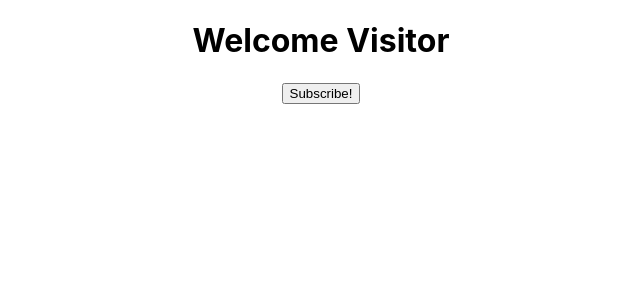
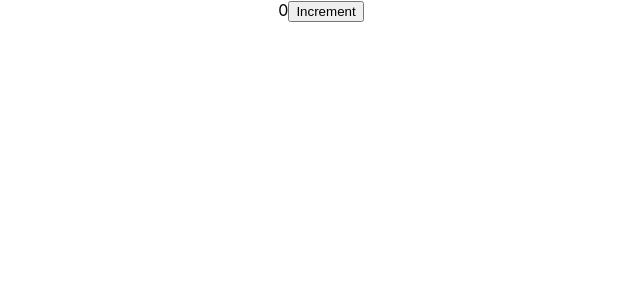
Before and after one commit to jeus0630/React-Codevolution, a React (Create React App) app: page / in a window 1280 px wide. Shown: the top 300 px of the page, without its empty margins (319-959 px from the left). Built offline with nearby package versions, Linux system fonts and the light colour scheme.

Commit message:
docs : Counter
setState

```diff
--- a/src/App.tsx
+++ b/src/App.tsx
@@ -1,11 +1,13 @@
 import React from 'react';
 import './App.css';
 import Message from "./components/Message";
+import Counter from "./components/Counter";
 
 function App() {
     return (
         <div className="App">
-            <Message></Message>
+            <Counter></Counter>
+            {/*<Message></Message>*/}
             {/*<Greet name={"Bruce"} heroName={"Batman"}>*/}
             {/*    <p>This is Children Props</p>*/}
             {/*</Greet>*/}
--- /dev/null
+++ b/src/components/Counter.tsx
@@ -0,0 +1,28 @@
+import React, {FunctionComponent,useState} from 'react';
+
+interface OwnProps {
+}
+
+type Props = OwnProps;
+
+const Counter: FunctionComponent<Props> = (props) => {
+
+    let [count, setCount] = useState(0);
+
+    const increment = () => {
+        setCount((prevState)=>{
+            console.log(prevState);
+            count = prevState + 1;
+            return count;
+        });
+    }
+
+    return (
+        <div>
+            {count}
+            <button onClick={()=>increment()}>Increment</button>
+        </div>
+    );
+};
+
+export default Counter;
--- a/src/components/Message.tsx
+++ b/src/components/Message.tsx
@@ -7,7 +7,7 @@
 type Props = OwnProps;
 
 const Message: FunctionComponent<Props> = (props) => {
-    const [state, setState] = useState('Welcome Visitor');
+    let [state, setState] = useState('Welcome Visitor');
 
     const clickHandler = () => {
         setState('Thank you for subscribe');
```
